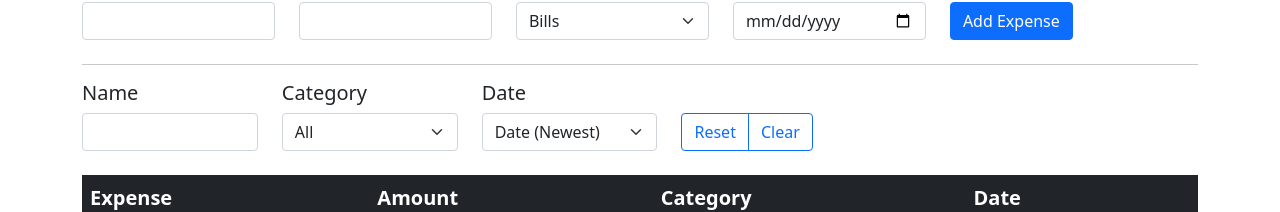
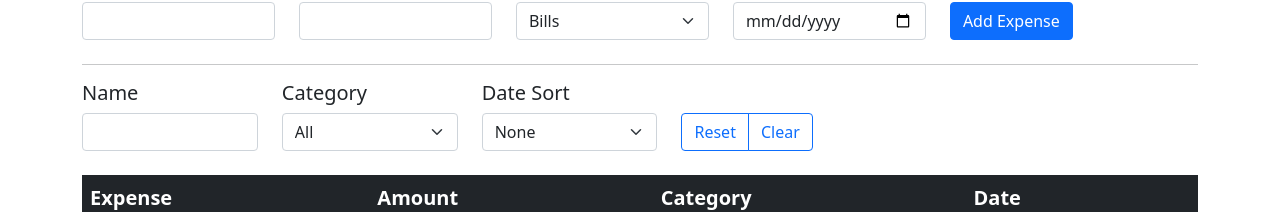
Before and after one commit to lewispotticary/react-expense-tracker, a React (Create React App) app: page / in a window 1280 px wide. Shown: the part 123-335 px from the top of the page. Built offline with nearby package versions, Linux system fonts and the light colour scheme.

Commit message:
Added another option to date sort

```diff
--- a/src/components/Filter.js
+++ b/src/components/Filter.js
@@ -2,7 +2,7 @@ import React from 'react';
 import Button from 'react-bootstrap/Button'
 import 'bootstrap/dist/css/bootstrap.min.css';
 
-function Filter ({categoryFilter, setCategoryFilter, setNameFilter, dateSort, setDateSort, setExpenseList}) {
+function Filter ({categoryFilter, setCategoryFilter, setNameFilter, dateSort, setDateSort, setExpenseList, expenseList, setFilteredExpenses}) {
 
     //Functions
 
@@ -23,6 +23,7 @@ function Filter ({categoryFilter, setCategoryFilter, setNameFilter, dateSort, se
         const resetHandler = () => {
             setCategoryFilter("");
             setNameFilter("");
+            setDateSort("");
         }
 
         //Set date sort state to event value
@@ -68,8 +69,9 @@ function Filter ({categoryFilter, setCategoryFilter, setNameFilter, dateSort, se
                         </div>
 
                         <div class="col">
-                            <h5>Date</h5>
+                            <h5>Date Sort</h5>
                             <select class="form-select" id="cars" name="cars" value={dateSort} onChange={dateSortHandler}>
+                                <option value="None">None</option>
                                 <option value="New">Date (Newest)</option>
                                 <option value="Old">Date (Oldest)</option>
                             </select>
```
